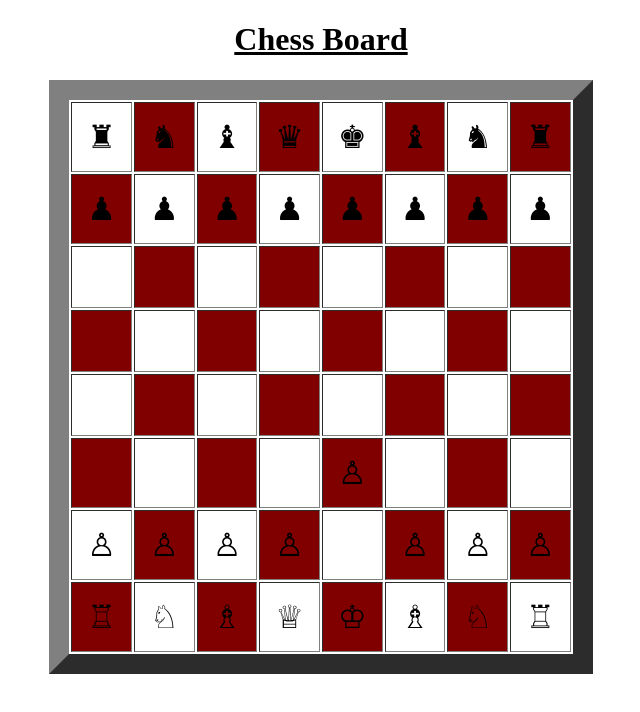
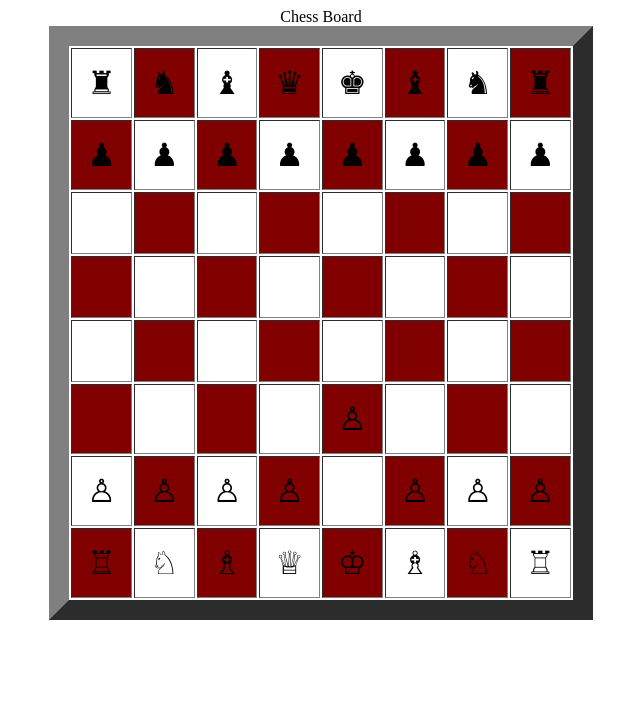
Before and after one commit to Moinuddin837/chess, a plain HTML site: page index.html in a window 1280 px wide. Shown: the whole page, without its empty margins (319-959 px from the left). Drawn offline with Linux system fonts and the light colour scheme.

Commit message:
Enhance chess board HTML structure and add caption
Added a caption to the chess board table and improved HTML structure.

```diff
--- a/index.html
+++ b/index.html
@@ -6,8 +6,8 @@
     <title>Document</title>
 </head>
 <body>
-    <h1 align="center"><u>Chess Board</u></h1>
     <table border="20" align="center" width="100" cellpadding="15" >
+        <caption>Chess Board </caption>
         <tr>
             <td bgcolor="white" width="12.5" height="30px" align="center" valign="middle"><span><font size="6">&#9820;</font></span></td>
             <td bgcolor="maroon" width="12.5" height="30px" align="center" valign="middle"><span><font size="6">&#9822;</font></span></td>
```
